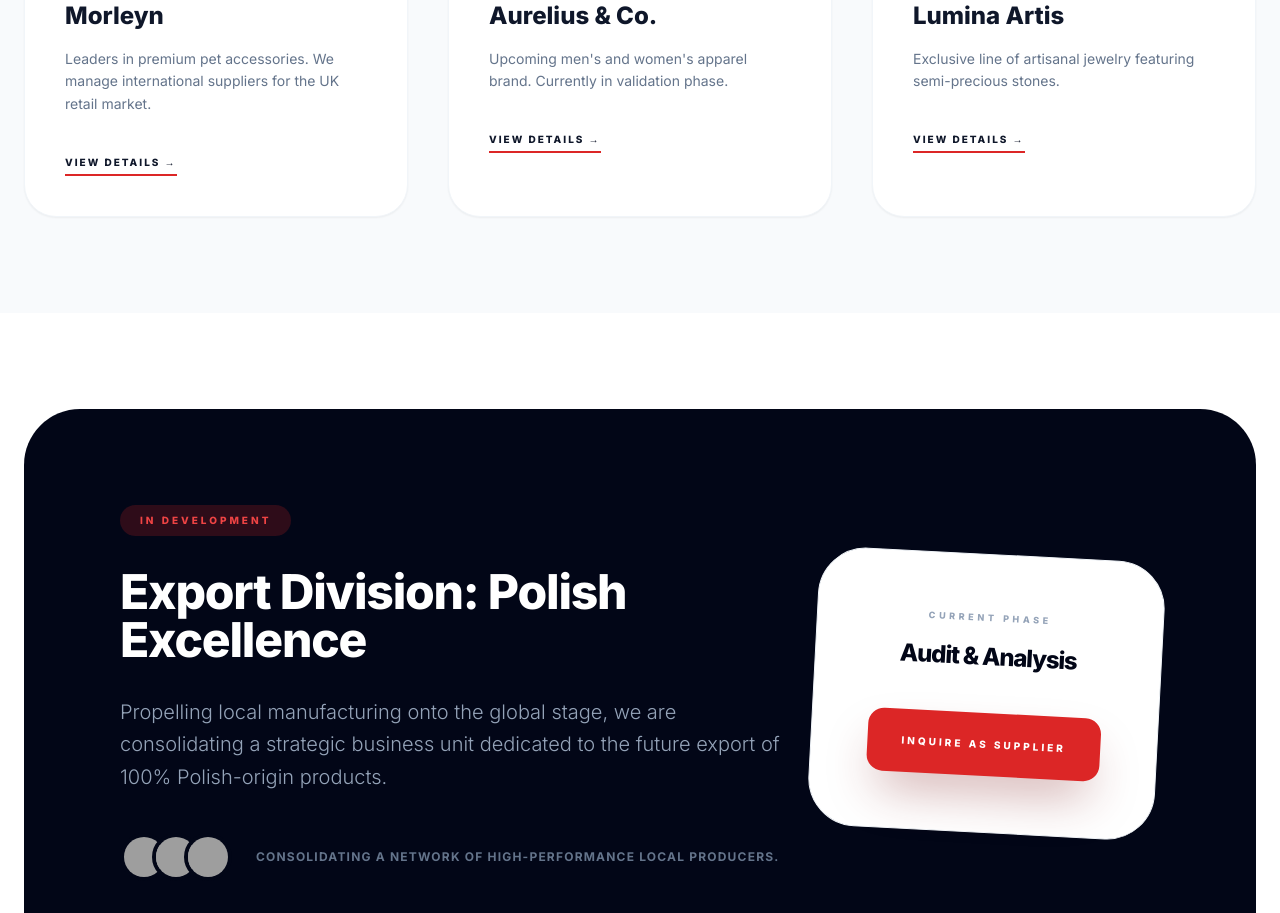
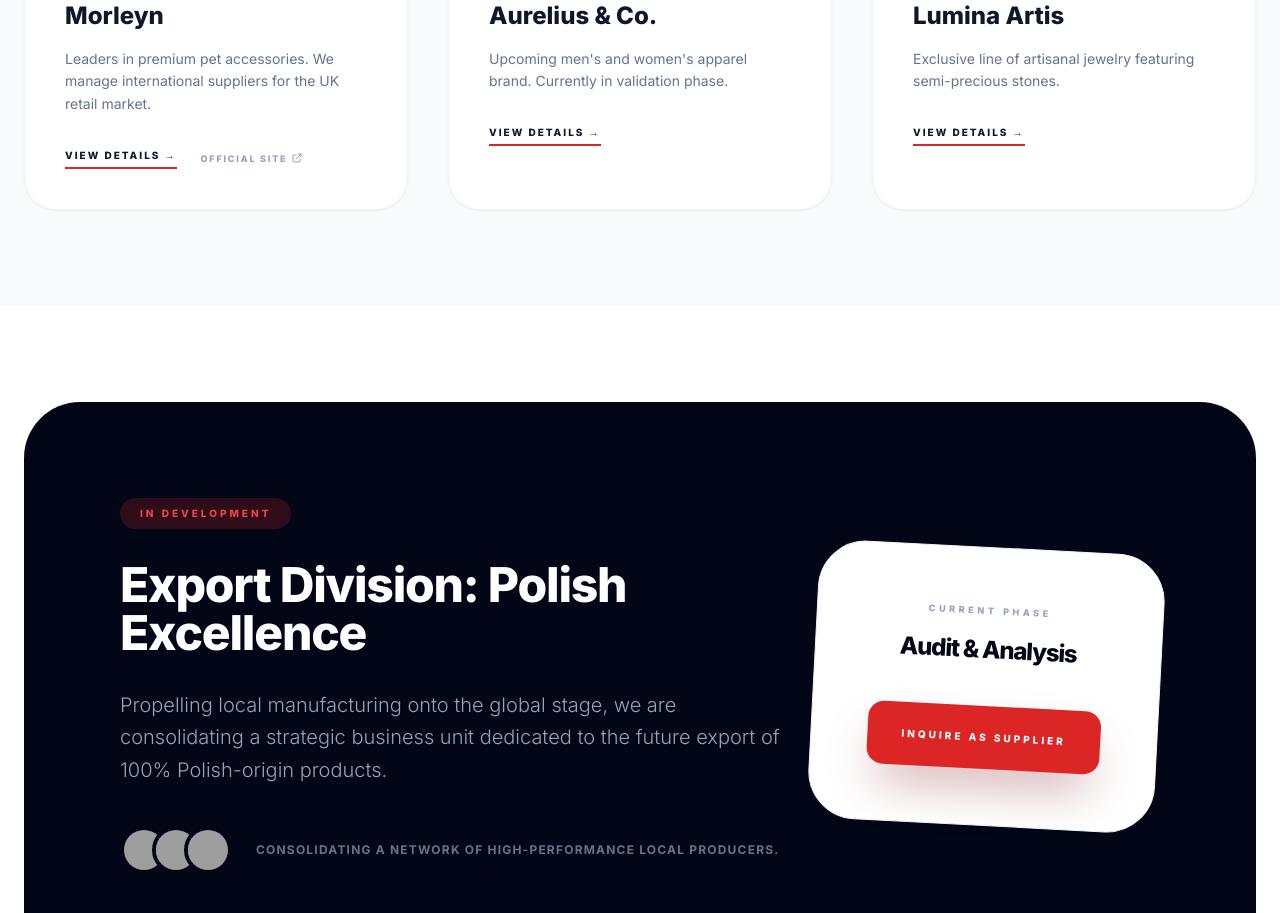
Before and after one commit to yamilwork/GrowPoland, a React (Vite) app: page / in a window 1280 px wide. Shown: the part 2260-3173 px from the top of the page. Built offline with nearby package versions, Linux system fonts and the light colour scheme; grey boxes are pictures that could not be loaded.

Commit message:
Agregue WeB link Morleyn

```diff
--- a/BrandDetail.tsx
+++ b/BrandDetail.tsx
@@ -59,10 +59,20 @@ const BrandDetail: React.FC<BrandDetailProps> = ({ brandId, onBack, content, lan
               </div>
             </div>
 
-            <div className="mt-16">
+            <div className="mt-16 flex flex-col sm:flex-row gap-6">
+              {brand.website && (
+                <a
+                  href={brand.website}
+                  target="_blank"
+                  rel="noopener noreferrer"
+                  className="px-12 py-5 bg-slate-950 text-white font-black rounded-2xl uppercase text-[10px] tracking-[0.3em] hover:bg-red-600 transition-all shadow-xl text-center"
+                >
+                  Visit Official Website
+                </a>
+              )}
               <button
                 onClick={() => window.scrollTo({ top: document.body.scrollHeight, behavior: 'smooth' })}
-                className="px-12 py-5 bg-slate-950 text-white font-black rounded-2xl uppercase text-[10px] tracking-[0.3em] hover:bg-red-600 transition-all shadow-xl"
+                className="px-12 py-5 bg-white border border-slate-200 text-slate-900 font-black rounded-2xl uppercase text-[10px] tracking-[0.3em] hover:bg-slate-50 transition-all"
               >
                 Inquire Collaboration
               </button>
--- a/Home.tsx
+++ b/Home.tsx
@@ -115,7 +115,7 @@ const Home: React.FC<HomeProps> = ({ content, onNavigateToArticle, onNavigateToB
         </div>
       </section>
 
-      {/* Rest of the components remain unchanged but integrated in the full file logic */}
+      {/* Stats Section */}
       <section className="bg-white pb-12 pt-12 md:py-12 md:-mt-16 relative z-20 container mx-auto px-6">
         <div className="grid grid-cols-2 md:grid-cols-4 gap-8 bg-slate-900 rounded-[2rem] shadow-2xl p-8 md:p-12 border border-slate-800">
           {content.stats.map((stat, idx) => (
@@ -202,12 +202,24 @@ const Home: React.FC<HomeProps> = ({ content, onNavigateToArticle, onNavigateToB
                   <p className="text-slate-500 text-sm leading-relaxed mb-8">
                     {brand.description}
                   </p>
+                  <div className="flex items-center space-x-6">
                     <button
                       onClick={() => onNavigateToBrand(brand.id)}
                       className="text-slate-900 text-[10px] font-black uppercase tracking-[0.2em] border-b-2 border-red-600 pb-1 hover:text-red-600 hover:border-slate-900 transition-all"
                     >
                       {content.brandsSection.viewDetails} →
                     </button>
+                    {brand.website && (
+                      <a
+                        href={brand.website}
+                        target="_blank"
+                        rel="noopener noreferrer"
+                        className="text-slate-400 text-[9px] font-black uppercase tracking-[0.2em] hover:text-red-600 transition-all flex items-center"
+                      >
+                        Official Site <svg className="w-3 h-3 ml-1" fill="none" stroke="currentColor" viewBox="0 0 24 24"><path strokeLinecap="round" strokeLinejoin="round" strokeWidth="2" d="M10 6H6a2 2 0 00-2 2v10a2 2 0 002 2h10a2 2 0 002-2v-4M14 4h6m0 0v6m0-6L10 14"></path></svg>
+                      </a>
+                    )}
+                  </div>
                 </div>
               </div>
             ))}
--- a/data.ts
+++ b/data.ts
@@ -36,7 +36,8 @@ export const translations: Record<Language, CorporateData & { restricted: any }>
         name: "Morleyn",
         description: "Líderes en accesorios premium para mascotas. Gestionamos proveedores internacionales para el mercado de retail en el Reino Unido, con expansión a EE.UU., Australia, Alemania y Polonia.",
         market: "Reino Unido (UK)",
-        image: "https://images.unsplash.com/photo-1583337130417-3346a1be7dee?auto=format&fit=crop&q=80&w=800"
+        image: "https://images.unsplash.com/photo-1583337130417-3346a1be7dee?auto=format&fit=crop&q=80&w=800",
+        website: "https://www.morleyn.com/"
       },
       {
         id: "aurelius-apparel",
@@ -177,7 +178,8 @@ export const translations: Record<Language, CorporateData & { restricted: any }>
         name: "Morleyn",
         description: "Leaders in premium pet accessories. We manage international suppliers for the UK retail market.",
         market: "United Kingdom (UK)",
-        image: "https://images.unsplash.com/photo-1583337130417-3346a1be7dee?auto=format&fit=crop&q=80&w=800"
+        image: "https://images.unsplash.com/photo-1583337130417-3346a1be7dee?auto=format&fit=crop&q=80&w=800",
+        website: "https://www.morleyn.com/"
       },
       {
         id: "aurelius-apparel",
@@ -318,7 +320,8 @@ export const translations: Record<Language, CorporateData & { restricted: any }>
         name: "Morleyn",
         description: "Liderzy w akcesoriach premium dla zwierząt. Zarządzamy międzynarodowymi dostawcami.",
         market: "Wielka Brytania (UK)",
-        image: "https://images.unsplash.com/photo-1583337130417-3346a1be7dee?auto=format&fit=crop&q=80&w=800"
+        image: "https://images.unsplash.com/photo-1583337130417-3346a1be7dee?auto=format&fit=crop&q=80&w=800",
+        website: "https://www.morleyn.com/"
       },
       {
         id: "aurelius-apparel",
--- a/types.ts
+++ b/types.ts
@@ -5,6 +5,7 @@ export interface Brand {
   description: string;
   market: string;
   image: string;
+  website?: string;
 }
 
 export interface BlogPost {
```
Lines whose indentation alone changed are shown as unchanged.
